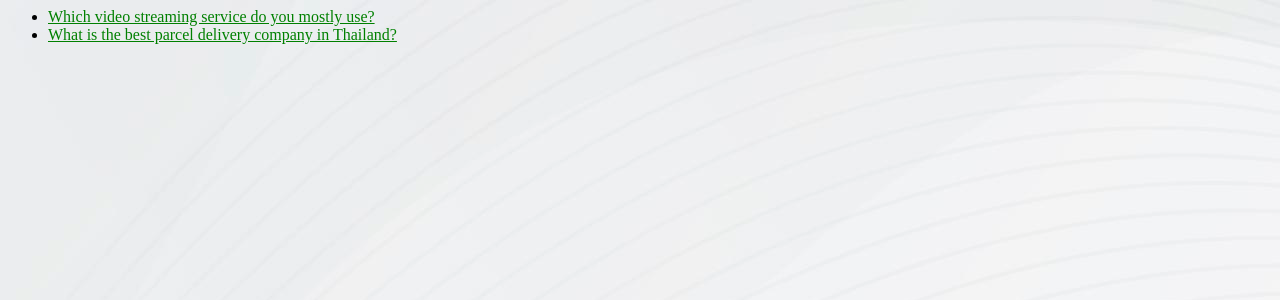
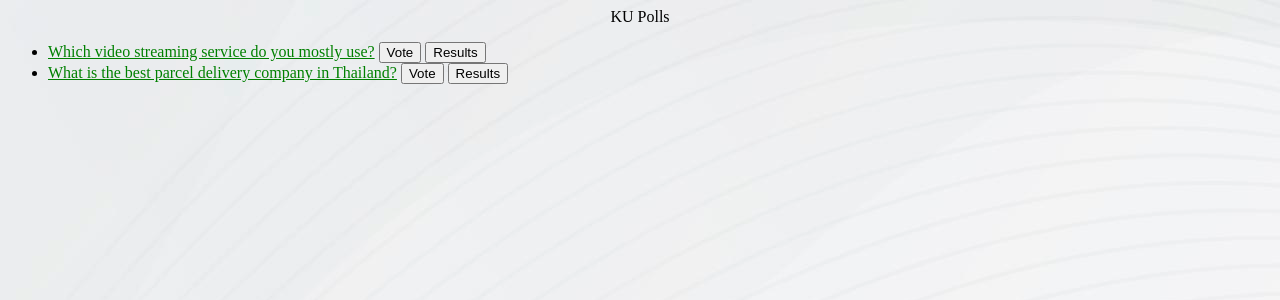
Before and after one commit to jindasy/ku-polls, a Django app: page /polls/ in a window 1280 px wide. Shown: the top 300 px of the page. Run offline with Django 4.2, Linux system fonts and the light colour scheme; data comes from the database, SQL or seed files in the repository.

Commit message:
allow visitor to view result without voting

```diff
--- a/polls/templates/polls/index.html
+++ b/polls/templates/polls/index.html
@@ -2,10 +2,30 @@
 
 <link rel="stylesheet" href="{% static 'polls/style.css' %}">
 
+<p style="text-align:center">KU Polls</p>
+
+{% if messages %}
+<ul class="messages">
+  {% for msg in messages %}
+    <li class="{{msg.tags}}">{{ msg }}</li>
+  {% endfor %}
+</ul>
+{% endif %}
+
+
 {% if latest_question_list %}
     <ul>
     {% for question in latest_question_list %}
-        <li><a href="{% url 'polls:detail' question.id %}">{{ question.question_text }}</a></li>
+        {% if question.is_published %}
+        <li> {% if question.can_vote %}
+        <a href="{% url 'polls:detail' question.id %}">{{ question.question_text }}</a>
+            <a href="{% url 'polls:detail' question.id %}"><Button>Vote</button></a>
+            {% else %}
+            <a href="{% url 'polls:results' question.id %}">{{ question.question_text }}</a>
+            {% endif %}
+        <a href="{% url 'polls:results' question.id %}"><Button>Results</button></a>
+        </li>
+        {% endif %}
     {% endfor %}
     </ul>
 {% else %}
```
